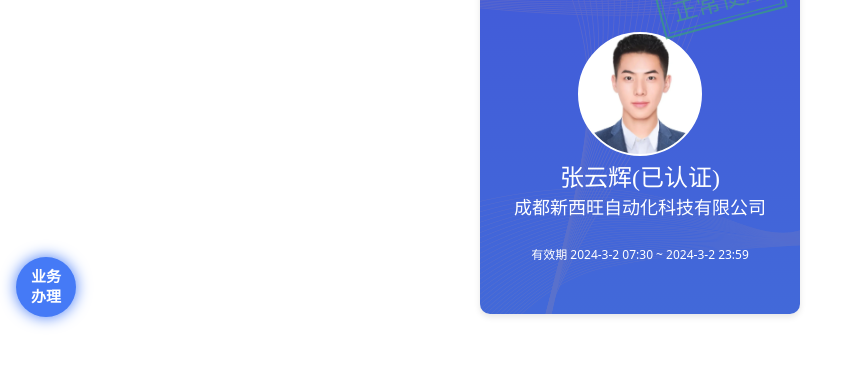
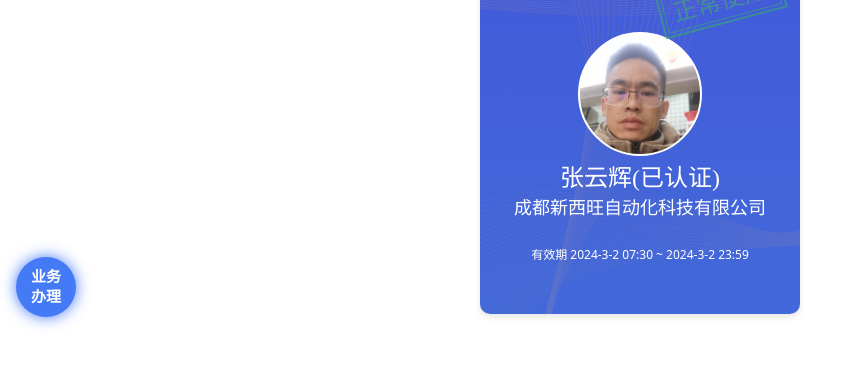
Before and after one commit to XinXiWangSZ/XinXiWangSZ, a plain HTML site: page zhangyunhui.html in a window 1280 px wide. Shown: the part 243-608 px from the top of the page, without its empty margins (0-857 px from the left). Drawn offline with Linux system fonts and the light colour scheme.

Commit message:
Update zhangyunhui.html

```diff
--- a/zhangyunhui.html
+++ b/zhangyunhui.html
@@ -44,7 +44,7 @@
                                 <div data-v-011fb670=""
                                     style="margin: 35px 0px 28px; background-image: url(&quot;&quot;);">
                                     <div data-v-011fb670="" class="user_avatar"
-                                        style="background-image: url(./zhangyunhui.png);">
+                                        style="background-image: url(./zhangyunhui.jpg);">
                                     </div>
                                     <div data-v-011fb670="" class="fs_24 pb_9">张云辉(已认证)</div>
                                     <div data-v-011fb670="" style="font-size: 18px; line-height: 1em;">成都新西旺自动化科技有限公司
```
